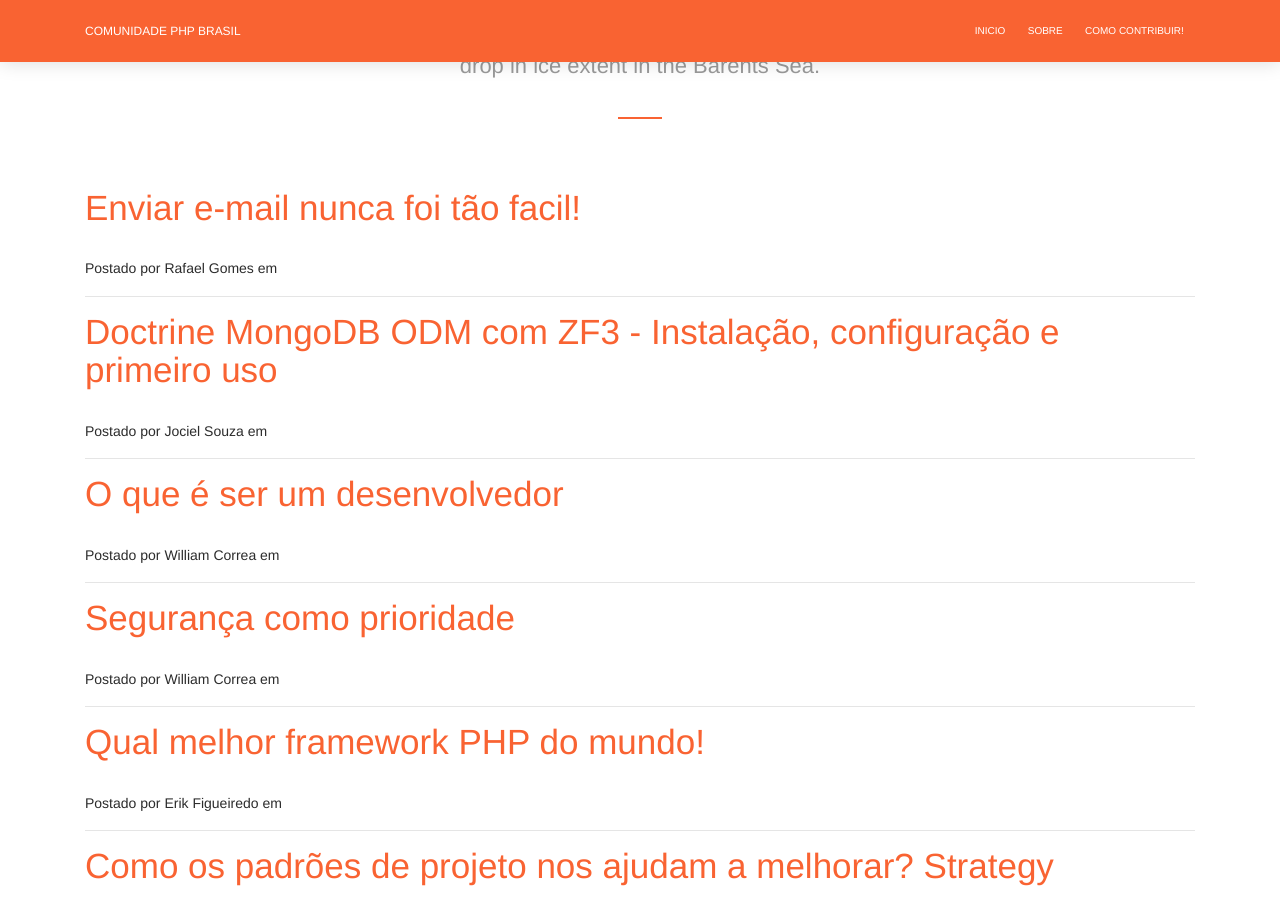
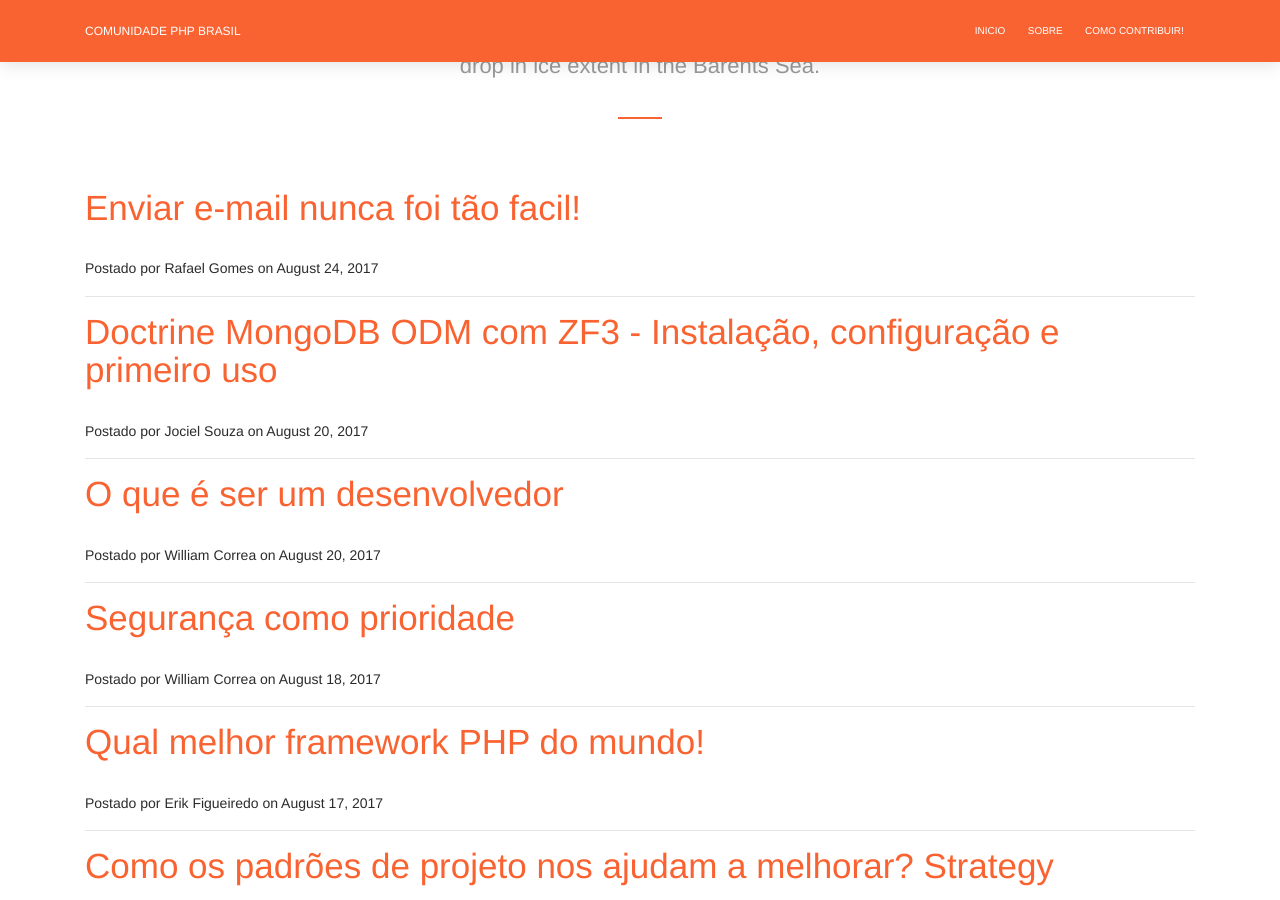
Before and after one commit to brasil-php/blog, a Jekyll site: the page built from index.html, in a window 1280 px wide and 900 px high, scrolled down 801 px. Built offline with Jekyll 4.4.1, drawn with Linux system fonts in a browser that asks for light colours; the list of posts is cut into pages by our own code; some of the changed text lies outside the part shown.

Commit message:
Update index.html

```diff
--- a/index.html
+++ b/index.html
@@ -31,7 +31,7 @@
   {% when '12' %}Dezembro
 {% endcase %}
 
-    <p class="post-meta">Postado por {% if post.author %}{{ post.author }}{% else %}{{ site.title }}{% endif %} em {{ page.date | date: "%Y" }}</p>
+    <p class="post-meta">Postado por {% if post.author %}{{ post.author }}{% else %}{{ site.title }}{% endif %} on {{ post.date | date: "%B %-d, %Y" }}</p>
 </div>
 <hr>
 {% endfor %}
```
